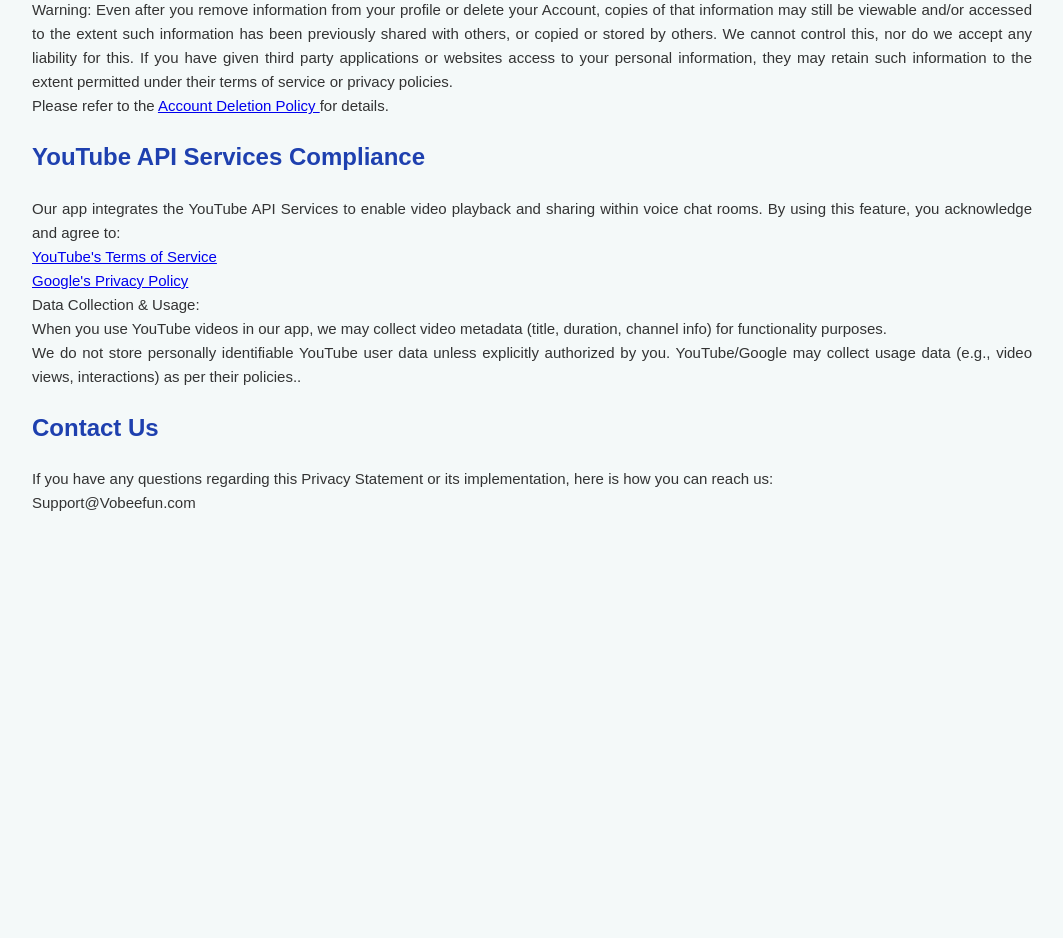
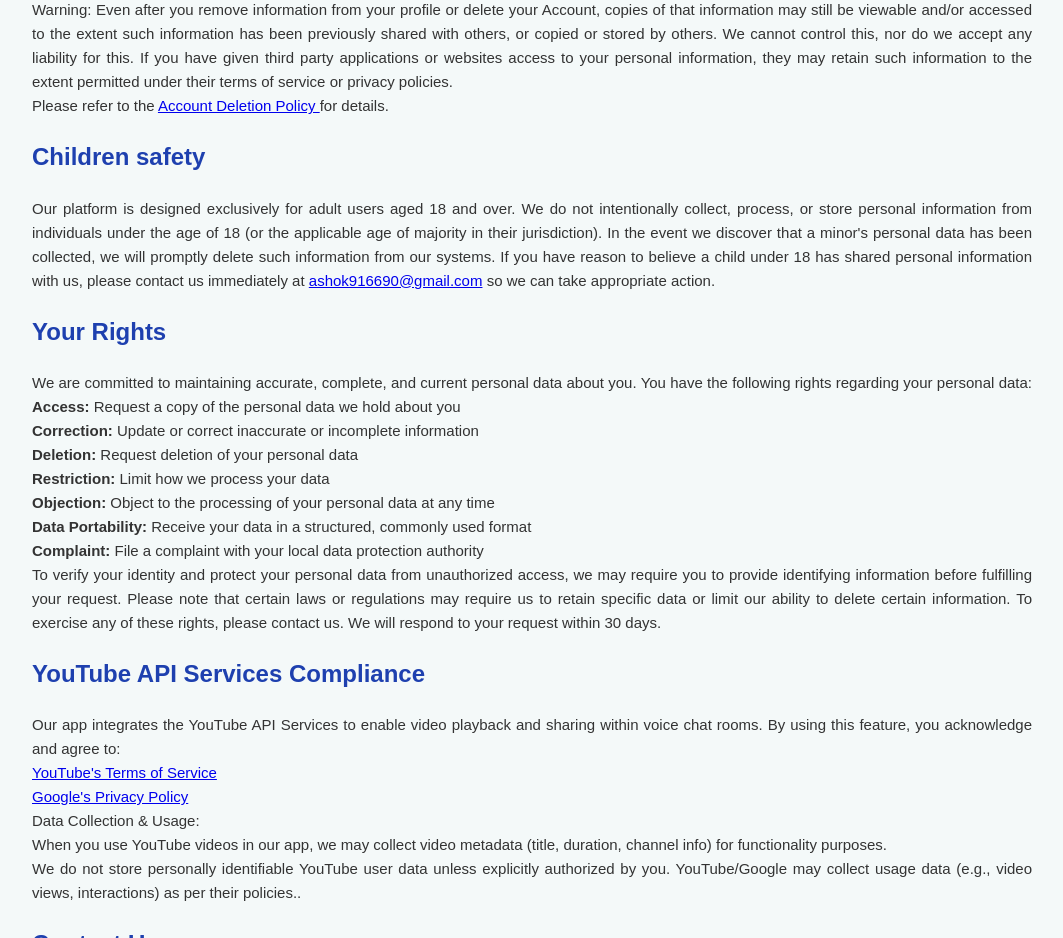
Before and after one commit to vobhi/Vobee-Website, a plain HTML site: page privacy.html in a window 1280 px wide. Shown: the part 3000-3938 px from the top of the page, without its empty margins (108-1171 px from the left). Before the commit the page ends 3549 px from the top, so only its background shows below. Drawn offline with Linux system fonts and the light colour scheme.

Commit message:
privacy.html

```diff
--- a/privacy.html
+++ b/privacy.html
@@ -305,6 +305,25 @@
             Please refer to the <a href="delete.html"> Account Deletion Policy </a> for
             details.
         </p>
+        <h2>Children safety</h2>
+        <p>
+            Our platform is designed exclusively for adult users aged 18 and over. We do not intentionally collect, process, or store personal information from individuals under the age of 18 (or the applicable age of majority in their jurisdiction). In the event we discover that a minor's personal data has been collected, we will promptly delete such information from our systems. If you have reason to believe a child under 18 has shared personal information with us, please contact us immediately at <a href="mailto:ashok916690@gmail.com">ashok916690@gmail.com</a> so we can take appropriate action.
+        </p>
+        <h2>Your Rights</h2>
+        <p>
+            We are committed to maintaining accurate, complete, and current personal data about you.
+            You have the following rights regarding your personal data:
+            <b>Access: </b>Request a copy of the personal data we hold about you<br>
+            <b>Correction:</b> Update or correct inaccurate or incomplete information<br>
+            <b>Deletion:</b> Request deletion of your personal data<br>
+            <b>Restriction:</b> Limit how we process your data<br>
+            <b>Objection:</b> Object to the processing of your personal data at any time<br>
+            <b>Data Portability:</b> Receive your data in a structured, commonly used format<br>
+            <b>Complaint:</b> File a complaint with your local data protection authority<br>
+
+            To verify your identity and protect your personal data from unauthorized access, we may require you to provide identifying information before fulfilling your request. Please note that certain laws or regulations may require us to retain specific data or limit our ability to delete certain information.
+            To exercise any of these rights, please contact us. We will respond to your request within 30 days.
+        </p>
 
         <h2>YouTube API Services Compliance</h2>
         <p>
```
